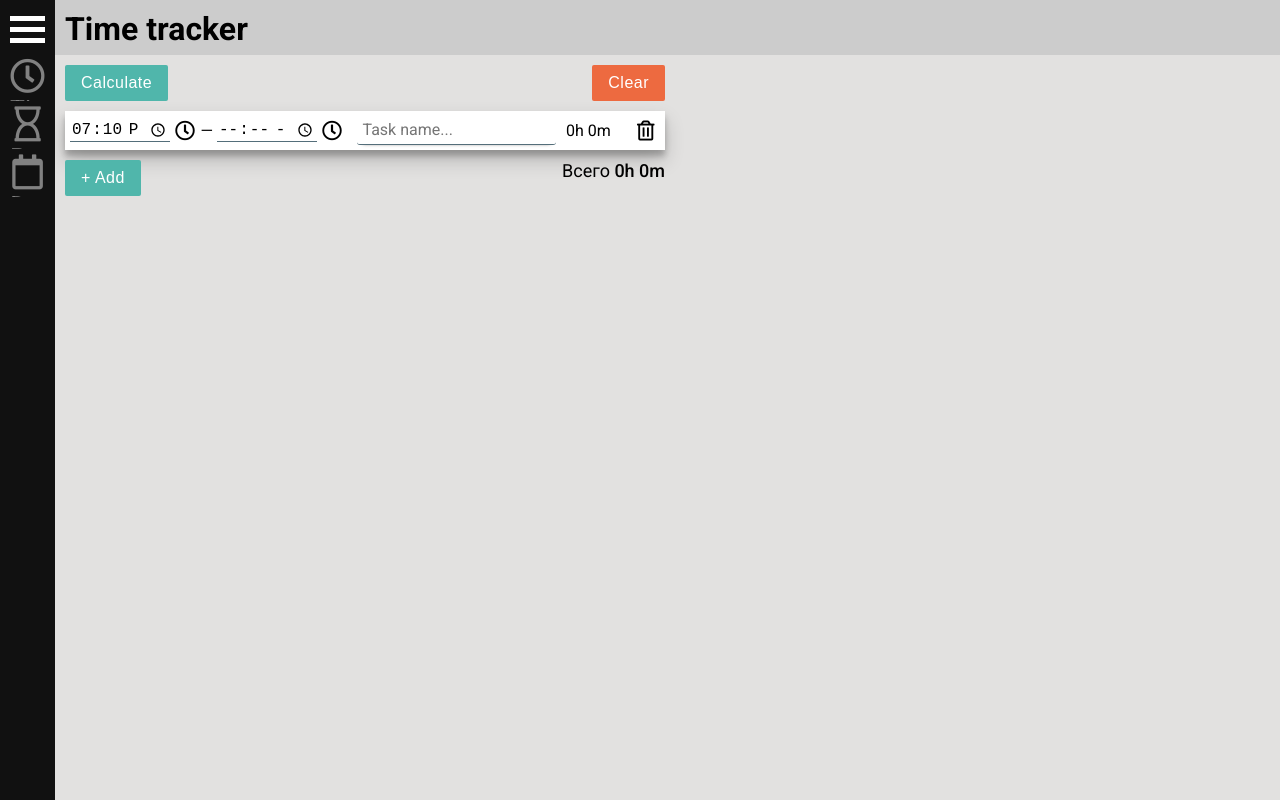
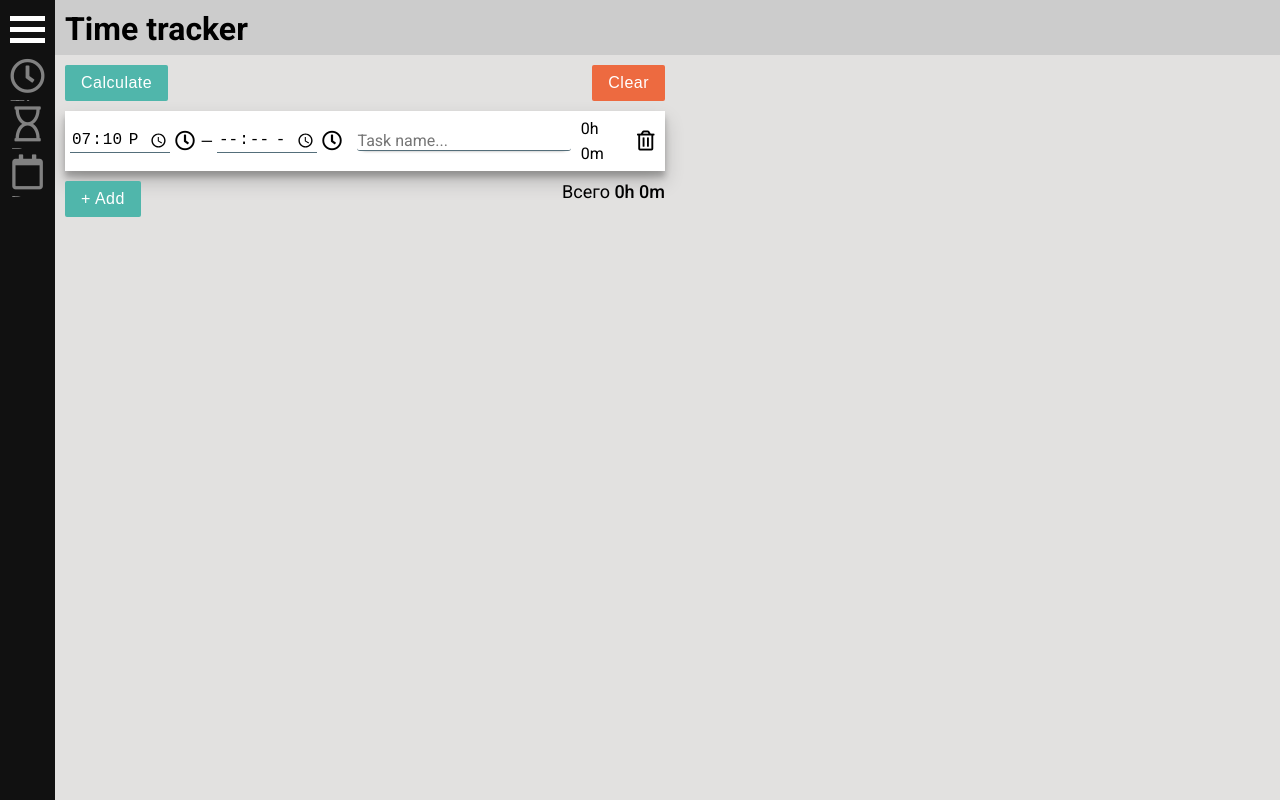
Before and after one commit to chernrus/time-tracking, a React (Create React App) app: page / in a window 1280 px wide. Both pictures are taken after a click on the button "+ Add". Built offline with nearby package versions, Linux system fonts and the light colour scheme.

Commit message:
adaptive calc list x600

```diff
--- a/src/components/AutogrowTextarea.js
+++ b/src/components/AutogrowTextarea.js
@@ -10,20 +10,23 @@ class AutogrowTextarea extends Component {
       value: props.value || '',
       rows: 1,
       minRows: 1,
-      maxRows: 5,
-      maxLength: 60
+      maxRows: 6,
+      maxLength: 60,
+      readonly: props.readonly || false,
+      class: props.className || ''
     }
 
     this.refNameElement = React.createRef();
 
-    this.handleChange = this.handleChange.bind(this);
+    // this.handleChange = this.handleChange.bind(this);
+    // this.handleClick = this.handleClick.bind(this);
   }
 
   componentDidMount() {
     setTimeout(this.handleChange, 50, { target: this.refNameElement.current });
   }
 
-  handleChange(event) {
+  handleChange = (event) =>{
     const textareaLineHeight = 18,
       { minRows, maxRows, value } = this.state,
       previousRows = event.target.rows,
@@ -52,17 +55,27 @@ class AutogrowTextarea extends Component {
     }
   }
 
+  handleClick = (event) => {
+    const { onClick } = this.props;
+
+    if( onClick ) {
+      onClick(event)
+    }
+  }
+
   render() {
     return (
       <textarea
         ref={this.refNameElement}
         name="name"
-        className="task__name"
+        className={`autogrow-textarea ${this.state.class}`}
         placeholder="Task name..."
 				rows={this.state.rows}
 				value={this.state.value}
 				onChange={this.handleChange}
         maxLength={this.state.maxLength}
+        readOnly={this.state.readonly}
+        onClick={this.handleClick}
 			/>
     );
   }
--- a/src/components/CalculatedList.js
+++ b/src/components/CalculatedList.js
@@ -1,6 +1,7 @@
 import React, { Component } from 'react';
 import Time from './Time';
 import PropTypes from 'prop-types';
+import AutogrowTextarea from './AutogrowTextarea';
 import '../styles/CalculatedList.css';
 
 class CalculatedList extends Component {
@@ -79,7 +80,7 @@ class CalculatedList extends Component {
   };
 
   copyTime = e =>{
-    const str = e.target.innerText,
+    const str = e.target.value,
       { onCopy } = this.props;
 
     onCopy(str);
@@ -91,11 +92,17 @@ class CalculatedList extends Component {
       calculatedTasks.map((item) => {
         calcList.push(
 
-          <div className="calculated-list__item" key={item.name}>
-            <div className="calculated-list__task-time" onClick={this.copyTime}>{Time.parseTimeFormat(item.time, 'dhdm')}</div>
-            <div className="calculated-list__task-name" onClick={this.copyTime}>{item.name || '~'}</div>
+          <div className="calculated-list__item" key={ item.name }>
+            <div className="calculated-list__task-time" onClick={ this.copyTime }>{Time.parseTimeFormat(item.time, 'dhdm')}</div>
+            <AutogrowTextarea
+              value = { item.name || '~' }
+              className = "calculated-list__task-name"
+              onChangeValue= { this.changeName }
+              readonly = { true }
+              onClick={ this.copyTime }/>
           </div>
         )
+        // <div className="calculated-list__task-name" onClick={this.copyTime}>{item.name || '~'}</div>
       });
 
       return calcList;
--- a/src/components/Task.js
+++ b/src/components/Task.js
@@ -144,6 +144,7 @@ class Task extends Component {
           name="end time button"
           onClick={ this.updateEnd }></button>
         <AutogrowTextarea
+          className = "task__name"
           value={ name }
           onChangeValue={this.changeName}/>
         <span className="task__period"
--- a/src/helper.js
+++ b/src/helper.js
@@ -40,26 +40,31 @@ export const helper = (function(){
 
   function showModal(str) {
     const modal = document.createElement('div'),
-      text = document.createElement('p');
+      text = document.createElement('p'),
+      info = document.createElement('span');
 
     modal.className = 'clipboard-modal';
     text.className = 'clipboard-modal__text';
-    text.innerText = `${str} added in clipboard`;
+    text.innerText = `${str}`;
+    info.innerText = ' added in clipboard';
 
     modal.appendChild(text);
+    modal.appendChild(info);
 
-    modal.style.position = 'absolute';
+    modal.style.position = 'fixed';
     modal.style.bottom = '0';
     modal.style.left = '0';
     modal.style.right = '0';
     modal.style.margin = 'auto';
+    modal.style.width = '100%';
+    modal.style.zIndex = '100';
+    modal.style.backgroundColor = '#111';
+    modal.style.color = '#fff';
+    modal.style.textAlign = 'center';
 
     text.style.margin = '0 auto';
-    text.style.width = '200px';
+    text.style.overflow = 'hidden';
     text.style.padding = '10px';
-    text.style.backgroundColor = '#111';
-    text.style.color = '#fff';
-    text.style.textAlign = 'center';
 
     document.body.appendChild(modal);
 
--- a/src/styles/AutogrowTextarea.css
+++ b/src/styles/AutogrowTextarea.css
@@ -1,13 +1,17 @@
-.task__name {
-  box-sizing: border-box;
-  border: none;
-  border-radius: 3px;
+.autogrow-textarea {
+  overflow: hidden;
+  padding: 0;
+  outline: none;
   resize: none;
+  height: auto;
+  width: 100%;
+  /* border: none; */
+  background-color: inherit;
   font-size: 16px;
   line-height: 18px;
-  overflow: hidden;
-  height: auto;
-  padding: 5px;
-  border-bottom: 1px solid #546e7a;
-  box-shadow: 0px 4px 4px -6px black;
+  font-weight: normal;
+  font-family: "Roboto", -apple-system, BlinkMacSystemFont, "Segoe UI",  "Oxygen",
+    "Ubuntu", "Cantarell", "Fira Sans", "Droid Sans", "Helvetica Neue",
+    sans-serif;
+  /* margin: 0 10px; */
 }
--- a/src/styles/CalculatedList.css
+++ b/src/styles/CalculatedList.css
@@ -26,4 +26,5 @@
 .calculated-list__task-time,
 .calculated-list__task-name {
   cursor: pointer;
+  border: none;
 }
--- a/src/styles/SideMenu.css
+++ b/src/styles/SideMenu.css
@@ -103,6 +103,10 @@
     width: 100%;
     padding-top: 54px;
   }
+
+  .side-menu__icon {
+    margin-bottom: 10px;
+  }
 }
 
 /* @media only screen and (max-width: 600px) {
--- a/src/styles/Task.css
+++ b/src/styles/Task.css
@@ -23,7 +23,7 @@ input[type="time"]::-webkit-clear-button {
 }
 
 input:focus,
-textarea:focus {
+.task__name:focus {
   outline: none;
   border-bottom: 2px solid #2ea790;
 }
@@ -32,7 +32,7 @@ textarea:focus {
   display: none;
 }/* TODO: dele this */
 
-textarea {
+/* textarea {
   overflow: hidden;
   padding: 0;
   outline: none;
@@ -48,6 +48,21 @@ textarea {
     "Ubuntu", "Cantarell", "Fira Sans", "Droid Sans", "Helvetica Neue",
     sans-serif;
   margin: 0 10px;
+} */
+
+.task__name {
+  box-sizing: border-box;
+  border: none;
+  border-radius: 3px;
+  resize: none;
+  font-size: 16px;
+  line-height: 18px;
+  overflow: hidden;
+  height: auto;
+  padding: 5px;
+  margin: 0 10px;
+  border-bottom: 1px solid #546e7a;
+  box-shadow: 0px 4px 4px -6px black;
 }
 
 .task {
@@ -93,6 +108,12 @@ textarea {
 
 }
 
+@media only screen and (max-width: 400px) {
+  .task__time-input {
+    width: 65px;
+  }
+}
+
 @media only screen and (max-width: 600px) {
   .task {
     width: 100%;
@@ -114,7 +135,6 @@ textarea {
   }
 
   .task__time-input {
-    width: 65px;
     font-size: 20px;
     line-height: 20px;
     height: 30px;
```
